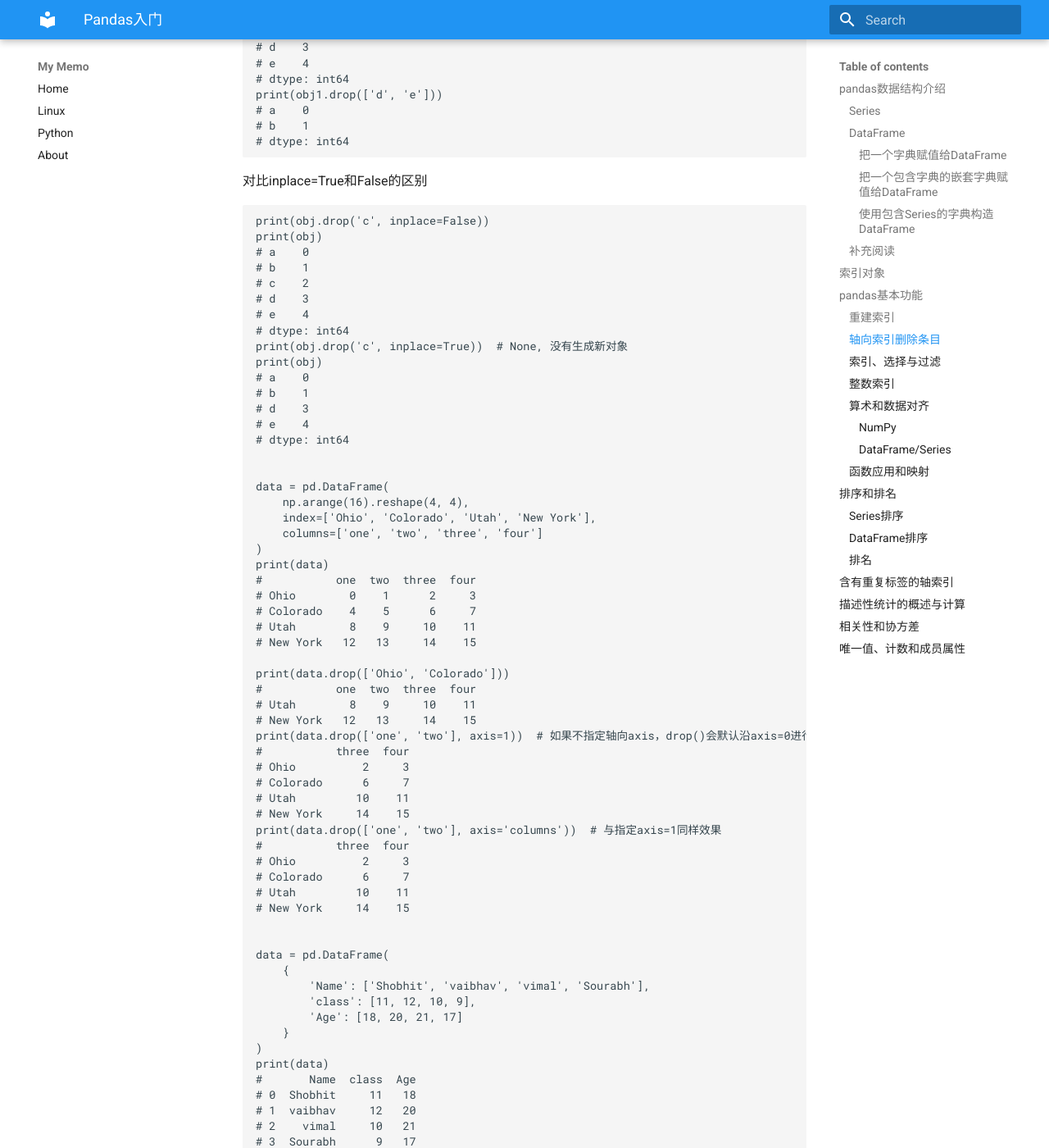
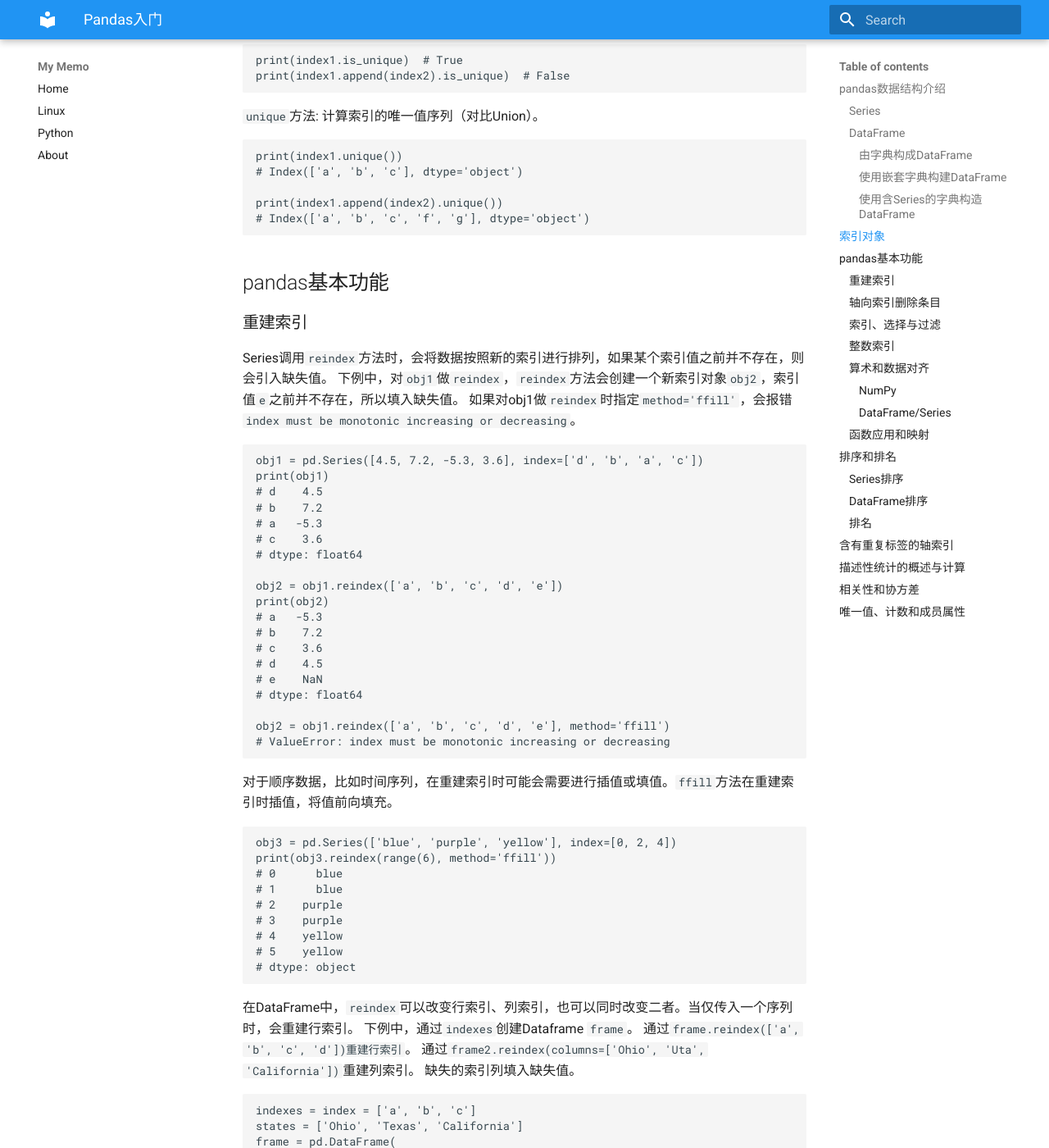
Before and after one commit to huyuhui001/mySite, an MkDocs documentation site: the page built from docs/python/DataAnalysis/ch02.md, in a window 1280 px wide and 1400 px high, scrolled down 13671 px. Shown: the whole window at 82% size. Built offline with MkDocs 1.6.1 and Material for MkDocs 9.7.7, drawn with Linux system fonts in a browser that asks for light colours; some of the changed text lies outside the part shown.

Commit message:
Documentation

````diff
--- a/docs/python/DataAnalysis/ch02.md
+++ b/docs/python/DataAnalysis/ch02.md
@@ -93,7 +93,6 @@
 通过字典生成一个Series。`NaN`（not a number），这是pandas中标记缺失值或NA值的方式。
 
 当把字典传递给Series构造函数时，产生的Series的索引将是排序好的字典键。可以将字典键按照你所想要的顺序传递给构造函数，从而使生成的Series的索引顺序符合预期。
-
 
 看下例，通过字典sdata生成Series。
 ```
@@ -220,26 +219,36 @@
 # dtype: int64
 ```
 
+
+
+
+
+
 ### DataFrame
 
 DataFrame表示的是矩阵的数据表，它包含已排序的列集合，每一列可以是不同的值类型（数值、字符串、布尔值等）。
 
-DataFrame既有行索引也有列索引，它可以被视为一个共享相同索引的Series的字典。
+DataFrame既有行索引也有列索引，它可以被视为一个共享相同索引的Series的字典，比如所有列共享同一个列索引。
 
 在DataFrame中，数据被存储为一个以上的二维块，而不是列表、字典或其他一维数组的集合。
 
-DataFrame是二维的，但可以利用分层索引在DataFrame中展现更高维度的数据。
-
-从DataFrame中选取的列是数据的视图，而不是拷贝。因此，对Series的修改会映射到DataFrame中。如果需要复制，则应当显式地使用Series的copy方法。
-
-#### 把一个字典赋值给DataFrame
+DataFrame是二维的，但可以利用**分层索引**在DataFrame中展现更高维度的数据。
+
+**从DataFrame中选取的列是数据的视图，而不是拷贝**。因此，对Series的修改会映射到DataFrame中。如果需要复制，则应当显式地使用Series的copy方法。
+
+
+
+#### 由字典构成DataFrame
+
+基于字典`data`产生的DataFrame会自动为Sereies分配索引，并且列会按照排序的顺序排列。
 ```
 data = {
     'state': ['Ohio', 'Ohio', 'Ohio', 'Nevada', 'Nevada', 'Nevada'],
     'year': [2000, 2001, 2002, 2001, 2002, 2003],
     'pop': [1.5, 1.7, 3.6, 2.4, 2.9, 3.2]
 }
-frame = pd.DataFrame(data)  # 产生的DataFrame会自动为Sereies分配索引，并且列会按照排序的顺序排列
+
+frame = pd.DataFrame(data)
 print(frame)
 #     state  year  pop
 # 0    Ohio  2000  1.5
@@ -249,13 +258,16 @@
 # 4  Nevada  2002  2.9
 # 5  Nevada  2003  3.2
 
-print(frame.head(3))  # 对于大型DataFrame, head方法将会只选出头部的若干行, 默认是前五行
+
+# 对于大型DataFrame, head方法将会只选出头部的若干行, 默认是前五行。
+print(frame.head(3))
 #   state  year  pop
 # 0  Ohio  2000  1.5
 # 1  Ohio  2001  1.7
 # 2  Ohio  2002  3.6
 ```
-如果指定了列的顺序，DataFrame的列将会按照指定顺序排列
+
+如果指定了列的顺序，DataFrame的列将会按照指定顺序排列。
 ```
 frame = pd.DataFrame(data, columns=['year', 'state', 'pop'])
 print(frame)
@@ -283,7 +297,8 @@
 # five   2002  Nevada  2.9  NaN
 # six    2003  Nevada  3.2  NaN
 ```
-选取行, 可以通过位置或特殊属性loc进行选取
+
+选取行, 可以通过位置或行索引标签`loc`进行选取。
 ```
 print(frame2.loc['three'])
 # year     2002
@@ -292,9 +307,10 @@
 # debt      NaN
 # Name: three, dtype: object
 ```
-DataFrame中的一列，可以按字典型标记或属性那样检索为Series\
-frame2[colunm]对于任意列名均有效，但是frame2.column只在列名是有效的Python变量名时有效。\
-返回的Series与原DataFrame有相同的索引，且Series的name属性也会被合理地设置。
+
+DataFrame中的一列，可以按字典型标记或属性那样检索为Series。
+`frame2[colunm]`对于任意列名均有效，但是`frame2.column`只在列名是有效的Python变量名时有效。
+返回的Series与原DataFrame有相同的索引，且Series的`name`属性也会被合理地设置。
 ```
 print(frame2['state'])
 # one        Ohio
@@ -304,6 +320,7 @@
 # five     Nevada
 # six      Nevada
 # Name: state, dtype: object
+
 print(frame2.state)  # 属性型连接
 # one        Ohio
 # two        Ohio
@@ -313,7 +330,8 @@
 # six      Nevada
 # Name: state, dtype: object
 ```
-列的引用是可以修改的。
+
+列的引用是可以修改的。值的长度必须和DataFrame的长度相匹配,比如，下例中`np.arange(6.)`和`frame2['debt']`的长度都是6。
 ```
 frame2['debt'] = 16.5
 print(frame2)
@@ -325,7 +343,8 @@
 # four   2001  Nevada  2.4  16.5
 # five   2002  Nevada  2.9  16.5
 # six    2003  Nevada  3.2  16.5
-frame2['debt'] = np.arange(6.)  # 值的长度必须和DataFrame的长度相匹配
+
+frame2['debt'] = np.arange(6.)
 print(frame2)
 #        year   state  pop  debt
 # one    2000    Ohio  1.5   0.0
@@ -349,9 +372,10 @@
 # six    2003  Nevada  3.2   NaN
 ```
 
-如果被赋值的列(eastern列)并不存在，则会生成一个新的列。
+如果被赋值的列(`eastern`列)并不存在，则会生成一个新的列。`frame2.state == 'Ohio'`返回的是布尔值，赋值给`eastern`。
 ```
 frame2['eastern'] = frame2.state == 'Ohio'
+
 print(frame2)
 #        year   state  pop  debt  eastern
 # one    2000    Ohio  1.5   NaN     True
@@ -360,6 +384,7 @@
 # four   2001  Nevada  2.4  -1.5    False
 # five   2002  Nevada  2.9  -1.7    False
 # six    2003  Nevada  3.2   NaN    False
+
 print(frame2.eastern)
 # one       True
 # two       True
@@ -369,14 +394,16 @@
 # six      False
 # Name: eastern, dtype: bool
 ```
-del关键字可以像在字典中那样对DataFrame删除列。
+
+`del`关键字可以像在字典中那样对DataFrame删除列。
 ```
 del frame2['eastern']
 print(frame2.columns)
 # Index(['year', 'state', 'pop', 'debt'], dtype='object')
 ```
 
-#### 把一个包含字典的嵌套字典赋值给DataFrame
+#### 使用嵌套字典构建DataFrame
+
 pandas会将字典的键作为列('Nevada', etc.)，将内部字典的键作为行索引(2001, etc.)
 ```
 pop = {
@@ -391,17 +418,27 @@
     }
 }
 
-frame3 = pd.DataFrame(pop)  # 不指定索引，默认使用字典索引
+# 不指定索引，默认使用字典索引
+frame3 = pd.DataFrame(pop)
 print(frame3)
 #       Nevada  Ohio
 # 2001     2.4   1.7
 # 2002     2.9   3.6
 # 2000     NaN   1.5
-print(pd.DataFrame(pop, index=[2001, 2002, 2003]))  # 指定索引
+
+# 指定字典某列作为索引
+print(pd.DataFrame(pop, index=[2001, 2002, 2003]))
 #       Nevada  Ohio
 # 2001     2.4   1.7
 # 2002     2.9   3.6
 # 2003     NaN   NaN
+
+# 指定不相干索引
+print(pd.DataFrame(pop, index=['a', 'b', 'c']))
+#    Nevada  Ohio
+# a     NaN   NaN
+# b     NaN   NaN
+# c     NaN   NaN
 ```
 
 转置操作（调换行和列）
@@ -412,34 +449,47 @@
 # Ohio     1.7   3.6   1.5
 ```
 
-#### 使用包含Series的字典构造DataFrame
+
+#### 使用含Series的字典构造DataFrame
+
+`frame3['Ohio'][:-1]`是值为`Ohio`的Series的0~倒数第一个元素（不含），一共3个。
+`frame3['Nevada'][:2]`是值为`Nevada`的Series的前2个元素。
+
 ```
 pdata = {
     'Ohio': frame3['Ohio'][:-1],
     'Nevada': frame3['Nevada'][:2]
 }
+
 print(pd.DataFrame(pdata))
 #       Ohio  Nevada
 # 2001   1.7     2.4
 # 2002   3.6     2.9
-
-
-
+```
+
+指定Dataframe `frame3`的列名。
+```
 frame3.index.name = 'year'
 frame3.columns.name = 'state'
+
 print(frame3)
 # state  Nevada  Ohio
 # year
 # 2001      2.4   1.7
 # 2002      2.9   3.6
 # 2000      NaN   1.5
+```
+
+只输出Dataframe的值`frame3.values`，是一个二维数组。
+```
 print(frame3.values)
 # [[2.4 1.7]
 #  [2.9 3.6]
 #  [nan 1.5]]
-
-
-
+```
+
+只输出Dataframe的值`frame2.values`，是一个二维数组。
+```
 print(frame2)
 #        year   state  pop  debt
 # one    2000    Ohio  1.5   NaN
@@ -448,6 +498,7 @@
 # four   2001  Nevada  2.4  -1.5
 # five   2002  Nevada  2.9  -1.7
 # six    2003  Nevada  3.2   NaN
+
 print(frame2.values)
 # [[2000 'Ohio' 1.5 nan]
 #  [2001 'Ohio' 1.7 -1.2]
@@ -458,34 +509,75 @@
 ```
 
 
-### 补充阅读
-
-* [Python科学计算库Pandas基础数据结构Series和DataFrame](https://zhuanlan.zhihu.com/p/126206923)
-
-
 
 
 ## 索引对象
-pandas中的索引对象是用于存储轴标签和其他元数据的（例如轴名称或标签）。\
-在构造Series或DataFrame时，你所使用的任意数组或标签序列都可以在内部转换为索引对象。\
-索引对象是不可变的。\
-除了类似数组，索引对象也像一个固定大小的集合。与Python集合不同，pandas索引对象可以包含重复标签。\
+
+pandas中的**索引对象**是用于存储轴标签和其他元数据的（例如轴名称或标签）。
+
+在构造Series或DataFrame时，你所使用的任意数组或标签序列都可以在内部转换为索引对象。
+**索引对象是不可变的。**
+
+除了类似数组，索引对象也像一个固定大小的集合。与Python集合不同，*pandas索引对象可以包含重复标签*。
 因为一些操作会产生包含索引化数据的结果，理解索引如何工作还是很重要的。
+
+下例演示了如何读取Dataframe的索引值。
 ```
 obj = pd.Series(range(3), index=['a', 'b', 'c'])
 index = obj.index
-print(index)  # Index(['a', 'b', 'c'], dtype='object')
-print(index[1:])  # Index(['b', 'c'], dtype='object')
-
+
+print(obj)
+# a    0
+# b    1
+# c    2
+# dtype: int64
+
+print(index)
+# Index(['a', 'b', 'c'], dtype='object')
+
+print(index[1:])
+# Index(['b', 'c'], dtype='object')
+```
+
+下例演示了通过一个指定的Dataframe索引`labels`来生成Dataframe `obj2`。
+```
 labels = pd.Index(np.arange(3))
-print(labels)  # Int64Index([0, 1, 2], dtype='int64')
+
+print(labels)
+# Int64Index([0, 1, 2], dtype='int64')
+
 obj2 = pd.Series([1.5, -2.5, 0], index=labels)
 print(obj2)
 # 0    1.5
 # 1   -2.5
 # 2    0.0
 # dtype: float64
-print(obj2.index is labels)  # True
+
+print(obj2.index is labels)
+# True
+```
+
+下例演示了不指定索引，默认使用字典索引来创建Dataframe。
+```
+pop = {
+    'Nevada': {
+        2001: 2.4,
+        2002: 2.9
+    },
+    'Ohio': {
+        2000: 1.5,
+        2001: 1.7,
+        2002: 3.6
+    }
+}
+
+
+frame3 = pd.DataFrame(pop)
+print(frame3)
+#       Nevada  Ohio
+# 2001     2.4   1.7
+# 2002     2.9   3.6
+# 2000     NaN   1.5
 
 print(frame3)
 # state  Nevada  Ohio
@@ -493,25 +585,29 @@
 # 2001      2.4   1.7
 # 2002      2.9   3.6
 # 2000      NaN   1.5
+
 print(frame3.columns)
 # Index(['Nevada', 'Ohio'], dtype='object', name='state')
+
 print(frame3.index)
 # Int64Index([2001, 2002, 2000], dtype='int64', name='year')
-print('Ohio' in frame3.columns)  # True  类似集合操作
-print(2003 in frame3.index)  # False
-```
-
-pandas索引对象包含重复标签\
-根据重复标签进行筛选，会选取所有重复标签对应的数据。
+
+print('Ohio' in frame3.columns)
+# True
+
+print(2003 in frame3.index)
+# False
+```
+
+pandas索引对象允许包含重复标签。根据重复标签进行筛选，会选取所有重复标签对应的数据。
 ```
 dup_labels = pd.Index(['foo', 'foo', 'bar', 'bar'])
+
 print(dup_labels)
 # Index(['foo', 'foo', 'bar', 'bar'], dtype='object')
 ```
 
-一些常用索引对象的方法和属性\
-https://blog.csdn.net/u012421852/article/details/80074478
-
+一些常用索引对象的方法和属性。
 ```
 obj1 = pd.Series(range(3), index=['a', 'b', 'c'])
 index1 = obj1.index
@@ -519,60 +615,99 @@
 obj2 = pd.Series(range(3), index=['c', 'f', 'g'])
 index2 = obj2.index
 
-print(index1)  # Index(['a', 'b', 'c'], dtype='object')
-print(index2)  # Index(['c', 'f', 'g'], dtype='object')
-```
-append: 将额外的索引对象粘贴到原索引后，产生一个新的索引
-```
-print(index1.append(index2))  # Index(['a', 'b', 'c', 'c', 'f', 'g'], dtype='object')
-```
-
-difference: 计算2个索引的差集
-```
-print(index1.difference(index2))  # Index(['a', 'b'], dtype='object')
-```
-
-intersection: 计算2个索引的交集
-```
-print(index1.intersection(index2))  # Index(['c'], dtype='object')
-```
-union: 计算2个索引的并集（去重）
-```
-print(index1.union(index2))  # Index(['a', 'b', 'c', 'f', 'g'], dtype='object')
-```
-isin: 计算表示每一个值是否在传值容器中的布尔数组
-```
-print(index1.isin(index2))  # [False False  True]
-```
-delete: 将位置i的元素删除，并产生新的数组
-```
-print(index1.delete(1))  # Index(['a', 'c'], dtype='object')
-print(index1)  # Index(['a', 'b', 'c'], dtype='object')
-```
-drop: 根据传参删除指定索引值，并产生新的索引, 对比和delete的区别
-```
-print(index1.drop('b'))  # Index(['a', 'c'], dtype='object')
-print(index1)  # Index(['a', 'b', 'c'], dtype='object')
-```
-insert: 在位置i插入元素，并产生新的索引
-```
-print(index1.insert(1, 'e'))  # Index(['a', 'e', 'b', 'c'], dtype='object')
-print(index1)  # Index(['a', 'b', 'c'], dtype='object')
-```
-is_monotonic: 如果索引序列递增，则返回True
-```
-print(index1.is_monotonic)  # True
-print(index1.insert(1, 'e').is_monotonic)  # False
-```
-is_unique: 如果索引序列唯一则返回True
+print(index1)
+# Index(['a', 'b', 'c'], dtype='object')
+
+print(index2)
+# Index(['c', 'f', 'g'], dtype='object')
+```
+
+`append`方法：将外部的索引对象粘贴到原索引后，产生一个新的索引。
+接上例，把`index2`对象追加到`index1`对象。
+```
+print(index1.append(index2))
+# Index(['a', 'b', 'c', 'c', 'f', 'g'], dtype='object')
+```
+
+`difference`方法: 计算2个索引的差集。
+```
+print(index1.difference(index2))
+# Index(['a', 'b'], dtype='object')
+```
+
+`intersection`方法: 计算2个索引的交集。
+```
+print(index1.intersection(index2))
+# Index(['c'], dtype='object')
+```
+
+`union`方法: 计算2个索引的并集（去重）。
+```
+print(index1.union(index2))
+# Index(['a', 'b', 'c', 'f', 'g'], dtype='object')
+```
+
+`isin`方法: 计算表示每一个值是否在传值容器中，返回的是一个布尔数组。
+```
+print(index1.isin(index2))
+# [False False  True]
+```
+
+`delete`方法: 将位置i（从0开始编号）的元素删除，并产生新的索引。
+```
+print(index1.delete('b'))
+# IndexError: arrays used as indices must be of integer (or boolean) type
+
+print(index1.delete(1))
+# Index(['a', 'c'], dtype='object')
+
+print(index1)
+# Index(['a', 'b', 'c'], dtype='object')
+```
+
+`drop`方法: 根据传参删除指定索引值，并产生新的索引, 对比和delete的区别，`delete`方法是输入位置，`drop`方法是输入索引名称。
+```
+print(index2.drop(1))
+# KeyError: '[1] not found in axis'
+
+print(index2.drop('f'))
+# Index(['c', 'g'], dtype='object')
+
+print(index2)
+# Index(['c', 'f', 'g'], dtype='object')
+```
+
+`insert`方法: 在位置`i`插入元素，并产生新的索引。
+```
+print(index1.insert(1, 'e'))
+# Index(['a', 'e', 'b', 'c'], dtype='object')
+
+print(index1)
+# Index(['a', 'b', 'c'], dtype='object')
+```
+
+`is_monotonic`方法: 如果索引序列递增，则返回`True`。
+```
+print(index1.is_monotonic)
+# True
+
+print(index1.insert(1, 'e').is_monotonic)
+# False
+```
+
+`is_unique`方法: 如果索引序列唯一则返回`True`。
 ```
 print(index1.is_unique)  # True
 print(index1.append(index2).is_unique)  # False
 ```
-unique: 计算索引的唯一值序列（对比Union）
-```
-print(index1.unique())  # Index(['a', 'b', 'c'], dtype='object')
-print(index1.append(index2).unique())  # Index(['a', 'b', 'c', 'f', 'g'], dtype='object')
+
+`unique`方法: 计算索引的唯一值序列（对比Union）。
+```
+print(index1.unique())
+# Index(['a', 'b', 'c'], dtype='object')
+
+print(index1.append(index2).unique())
+# Index(['a', 'b', 'c', 'f', 'g'], dtype='object')
 ```
 
 
@@ -582,11 +717,10 @@
 ## pandas基本功能
 
 ### 重建索引
-* reindex方法用于创建一个符合新索引的新对象。
-* Series调用reindex方法时，会将数据按照新的索引进行排列，如果某个索引值之前并不存在，则会引入缺失值
-* 对于顺序数据，比如时间序列，在重建索引时可能会需要进行插值或填值。ffill方法在重建索引时插值，将值前向填充
-* 如果对obj1做reindex时指定method=‘ffill’，会报错index must be monotonic increasing or decreasing
-* 在DataFrame中，reindex可以改变行索引、列索引，也可以同时改变二者。当仅传入一个序列时，结果中的行会重建索引
+
+Series调用`reindex`方法时，会将数据按照新的索引进行排列，如果某个索引值之前并不存在，则会引入缺失值。
+下例中，对`obj1`做`reindex`，`reindex`方法会创建一个新索引对象`obj2`，索引值`e`之前并不存在，所以填入缺失值。
+如果对obj1做`reindex`时指定`method='ffill'`，会报错`index must be monotonic increasing or decreasing`。
 
 ```
 obj1 = pd.Series([4.5, 7.2, -5.3, 3.6], index=['d', 'b', 'a', 'c'])
@@ -596,6 +730,7 @@
 # a   -5.3
 # c    3.6
 # dtype: float64
+
 obj2 = obj1.reindex(['a', 'b', 'c', 'd', 'e'])
 print(obj2)
 # a   -5.3
@@ -604,6 +739,13 @@
 # d    4.5
 # e    NaN
 # dtype: float64
+
+obj2 = obj1.reindex(['a', 'b', 'c', 'd', 'e'], method='ffill')
+# ValueError: index must be monotonic increasing or decreasing
+```
+
+对于顺序数据，比如时间序列，在重建索引时可能会需要进行插值或填值。`ffill`方法在重建索引时插值，将值前向填充。
+```
 obj3 = pd.Series(['blue', 'purple', 'yellow'], index=[0, 2, 4])
 print(obj3.reindex(range(6), method='ffill'))
 # 0      blue
@@ -613,7 +755,14 @@
 # 4    yellow
 # 5    yellow
 # dtype: object
-
+```
+
+在DataFrame中，`reindex`可以改变行索引、列索引，也可以同时改变二者。当仅传入一个序列时，会重建行索引。
+下例中，通过`indexes`创建Dataframe `frame`。
+通过`frame.reindex(['a', 'b', 'c', 'd'])重建行索引`。
+通过`frame2.reindex(columns=['Ohio', 'Uta', 'California'])`重建列索引。
+缺失的索引列填入缺失值。
+```
 indexes = index = ['a', 'b', 'c']
 states = ['Ohio', 'Texas', 'California']
 frame = pd.DataFrame(
@@ -621,11 +770,13 @@
     index=indexes,
     columns=states
 )
+
 print(frame)
 #    Ohio  Texas  California
 # a     0      1           2
 # b     3      4           5
 # c     6      7           8
+
 frame2 = frame.reindex(['a', 'b', 'c', 'd'])  # 重建行索引
 print(frame2)
 #    Ohio  Texas  California
@@ -633,6 +784,7 @@
 # b   3.0    4.0         5.0
 # c   6.0    7.0         8.0
 # d   NaN    NaN         NaN
+
 frame3 = frame2.reindex(columns=['Ohio', 'Uta', 'California'])  # 重建列索引
 print(frame3)
 #    Ohio  Uta  California
@@ -641,7 +793,8 @@
 # c   6.0  NaN         8.0
 # d   NaN  NaN         NaN
 ```
-使用loc进行更为简洁的标签索引
+
+使用`loc`进行更为简洁的行、列标签索引。下例通过筛选行索引和列索引产生新的Dataframe。
 ```
 frame4 = frame.loc[['a', 'b'], states]
 print(frame4)
@@ -662,6 +818,7 @@
 # d    3
 # e    4
 # dtype: int64
+
 obj1 = obj.drop('c')
 print(obj1)
 # a    0
@@ -674,9 +831,19 @@
 # b    1
 # dtype: int64
 ```
-对比inplace=True和False的区别
-```
-print(obj.drop('c', inplace=False))
+
+对比`inplace=True`和`False`的区别。`inplace=False`时，`obj`的值没有变化。
+`obj.drop('c', inplace=True)`输出是`None`，说明没有生成新对象，变化直接作用到`obj`上。
+```
+obj = pd.Series(np.arange(5), index=['a', 'b', 'c', 'd', 'e'])
+
+print(obj.drop('c', inplace=False))  # 说明生成了新对象
+# a    0
+# b    1
+# d    3
+# e    4
+# dtype: int64
+
 print(obj)
 # a    0
 # b    1
@@ -684,20 +851,32 @@
 # d    3
 # e    4
 # dtype: int64
-print(obj.drop('c', inplace=True))  # None, 没有生成新对象
+
+
+obj = pd.Series(np.arange(5), index=['a', 'b', 'c', 'd', 'e'])
+print(obj)
+
+print(obj.drop('c', inplace=True))  # 说明没有生成新对象
+# None
+
 print(obj)
 # a    0
 # b    1
 # d    3
 # e    4
 # dtype: int64
-
-
+```
+
+下例演示了轴向的效果。
+如果不指定轴向axis，`drop()`会默认沿`axis=0`进行，所以，在0轴上执行`data.drop(['one', 'two'])`会报错。
+`axis='columns`与指定`axis=1`同样效果。
+```
 data = pd.DataFrame(
     np.arange(16).reshape(4, 4),
     index=['Ohio', 'Colorado', 'Utah', 'New York'],
     columns=['one', 'two', 'three', 'four']
 )
+
 print(data)
 #           one  two  three  four
 # Ohio        0    1      2     3
@@ -705,24 +884,33 @@
 # Utah        8    9     10    11
 # New York   12   13     14    15
 
+# 沿0轴操作
 print(data.drop(['Ohio', 'Colorado']))
 #           one  two  three  four
 # Utah        8    9     10    11
 # New York   12   13     14    15
-print(data.drop(['one', 'two'], axis=1))  # 如果不指定轴向axis，drop()会默认沿axis=0进行，如上例
+
+print(data.drop(['one', 'two']))
+# KeyError: "['one' 'two'] not found in axis"
+
+# 沿1轴操作
+print(data.drop(['one', 'two'], axis=1))
 #           three  four
 # Ohio          2     3
 # Colorado      6     7
 # Utah         10    11
 # New York     14    15
-print(data.drop(['one', 'two'], axis='columns'))  # 与指定axis=1同样效果
+
+print(data.drop(['one', 'two'], axis='columns'))
 #           three  four
 # Ohio          2     3
 # Colorado      6     7
 # Utah         10    11
 # New York     14    15
-
-
+```
+
+再通过下例体会一下`inplace`参数的不同效果。
+```
 data = pd.DataFrame(
     {
         'Name': ['Shobhit', 'vaibhav', 'vimal', 'Sourabh'],
@@ -730,25 +918,31 @@
         'Age': [18, 20, 21, 17]
     }
 )
+
 print(data)
 #       Name  class  Age
 # 0  Shobhit     11   18
 # 1  vaibhav     12   20
 # 2    vimal     10   21
 # 3  Sourabh      9   17
+
 print(data.rename(columns={'Name': 'FirstName'}, inplace=False))
 #   FirstName  class  Age
 # 0   Shobhit     11   18
 # 1   vaibhav     12   20
 # 2     vimal     10   21
 # 3   Sourabh      9   17
+
 print(data)
 #       Name  class  Age
 # 0  Shobhit     11   18
 # 1  vaibhav     12   20
 # 2    vimal     10   21
 # 3  Sourabh      9   17
-print(data.rename(columns={'Name': 'FirstName'}, inplace=True))  # None, 没有生成新对象
+
+print(data.rename(columns={'Name': 'FirstName'}, inplace=True))  # 没有生成新对象
+# None
+
 print(data)
 #   FirstName  class  Age
 # 0   Shobhit     11   18
@@ -757,32 +951,55 @@
 # 3   Sourabh      9   17
 ```
 
+
+
 ### 索引、选择与过滤
 
-Series的索引（obj[...]）与NumPy数组索引的功能类似，只不过Series的索引值可以不仅仅是整数
+Series的索引`obj[...]`与NumPy数组索引的功能类似，只不过Series的索引值可以不仅仅是整数。
+
+下例中：
+
+* `obj[1]`通过索引位`1`检索，输出对应Series的值。
+* `obj[1]`通过索引位`[1]`检索，输出Series。
+* `obj['b']`通过索引值`'b'`检索，输出对应Series的值。
+* `obj[['b']]`通过索引值`['b']`检索，输出Series。
+
 ```
 obj = pd.Series(['Shobhit', 'vaibhav', 'vimal', 'Sourabh'], index=['a', 'b', 'c', 'd'])
+
 print(obj)
 # a    Shobhit
 # b    vaibhav
 # c      vimal
 # d    Sourabh
 # dtype: object
-print(obj[1])  # 通过索引位检索，输出索引值
+
+print(obj[1])  # 通过索引位检索，输出对应Series的值
 # vaibhav
-print(obj['b'])  # 通过索引值检索，输出索引值
+
+print(obj[[1]])
+# b    vaibhav
+# dtype: object
+
+print(obj['b'])  # 通过索引值检索，输出对应Series的值
 # vaibhav
+
 print(obj[['b']])  # 通过索引值检索，输出Series
 # b    vaibhav
 # dtype: object
 ```
-下面一组的输出中，注意对比普通Python切片与Series的切片的差异
-```
+
+下面一组的输出中，注意对比普通Python切片与Series的切片的差异。
+```
+obj = pd.Series(['Shobhit', 'vaibhav', 'vimal', 'Sourabh'], index=['a', 'b', 'c', 'd'])
+
 print(obj[1])
 # vaibhav
+
 print(obj[[1]])
 # b    vaibhav
 # dtype: object
+
 print(obj[1:3])
 # b    vaibhav
 # c      vimal
````
Also changed, not shown: other parts of docs/python/DataAnalysis/ch02.md (+13 -4 lines).
